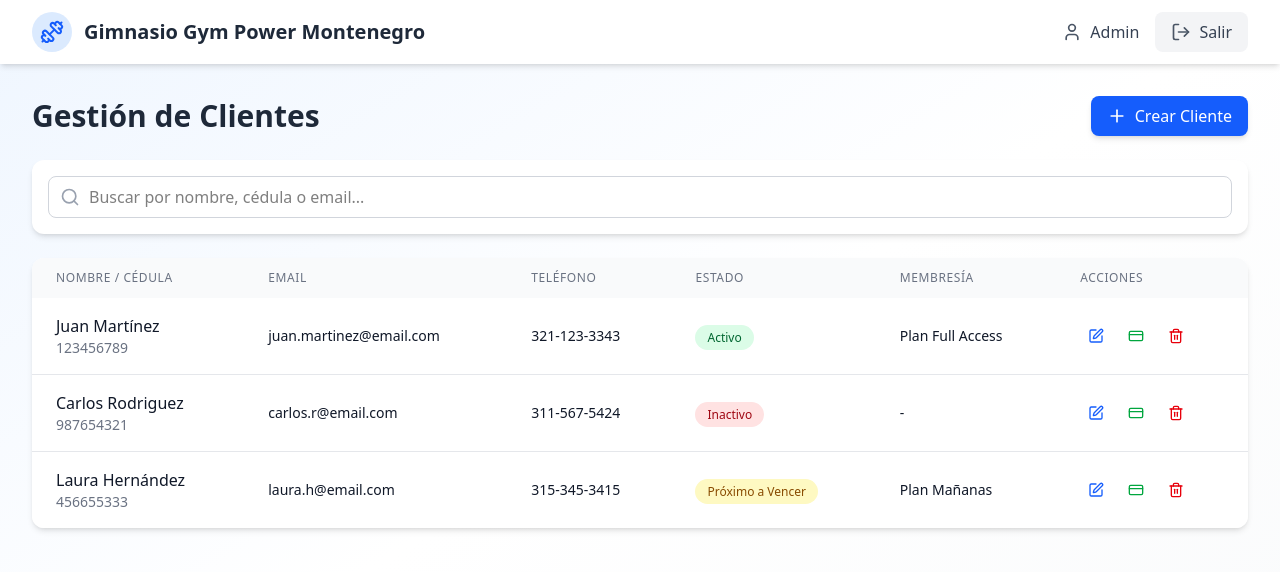
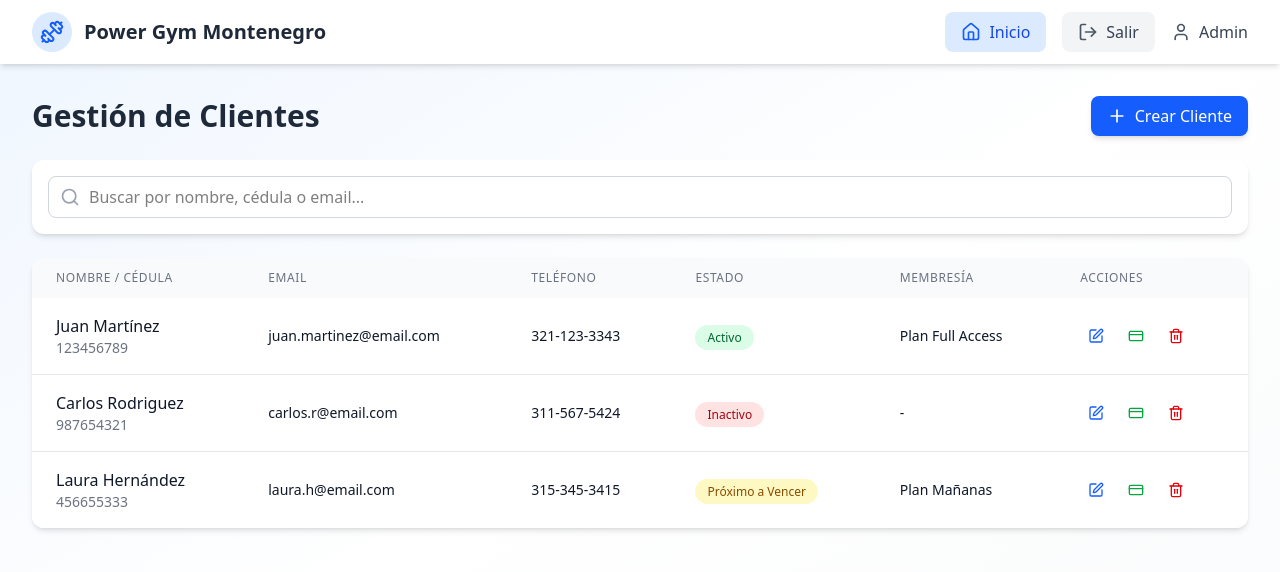
Before and after one commit to clpp-dev/power-gym-montenegro, a React (Vite) app: page /clientes in a window 1280 px wide. Shown: the top 572 px of the page. Built offline with nearby package versions, Linux system fonts and the light colour scheme; sample sign-in values are in the browser's storage.

Commit message:
feat: Remove Dockerfile and .dockerignore; update Header and Modal components for improved navigation and styling

```diff
--- a/src/components/Header.jsx
+++ b/src/components/Header.jsx
@@ -1,6 +1,6 @@
 import { useNavigate } from 'react-router-dom';
 import { useAuth } from '../context/AuthContext';
-import { Dumbbell, User, LogOut } from 'lucide-react';
+import { Dumbbell, User, LogOut, Home } from 'lucide-react';
 
 const Header = () => {
   const { user, logout } = useAuth();
@@ -11,31 +11,47 @@ const Header = () => {
     navigate('/login');
   };
 
+  const handleHome = () => {
+    navigate('/dashboard');
+  };
+
   return (
     <header className="bg-white shadow-md">
       <div className="max-w-7xl mx-auto px-4 sm:px-6 lg:px-8">
         <div className="flex justify-between items-center h-16">
-          <div className="flex items-center space-x-3">
+          <div
+            className="flex items-center space-x-3 cursor-pointer hover:opacity-80 transition-opacity"
+            onClick={handleHome}
+          >
             <div className="bg-blue-100 p-2 rounded-full">
               <Dumbbell className="h-6 w-6 text-blue-600" />
             </div>
-            <h1 className="text-xl font-bold text-gray-800">
-              Gimnasio Gym Power Montenegro
+            <h1 className="hidden md:flex text-xl font-bold text-gray-800">
+              Power Gym Montenegro
             </h1>
           </div>
 
           <div className="flex items-center space-x-4">
+            <button
+              onClick={handleHome}
+              className="flex items-center space-x-2 px-4 py-2 bg-blue-100 hover:bg-blue-200 rounded-lg transition-colors cursor-pointer"
+              title="Ir al inicio"
+            >
+              <Home className="h-5 w-5 text-blue-600" />
+              <span className="hidden sm:inline text-blue-700 font-medium">Inicio</span>
+            </button>
+
+            <button
+              onClick={handleLogout}
+              className="flex items-center space-x-2 px-4 py-2 bg-gray-100 hover:bg-gray-200 rounded-lg transition-colors cursor-pointer"
+            >
+              <LogOut className="h-5 w-5 text-gray-600" />
+              <span className="text-gray-700">Salir</span>
+            </button>
             <div className="flex items-center space-x-2">
               <User className="h-5 w-5 text-gray-600" />
               <span className="text-gray-700 font-medium">{user?.nombre || 'Admin'}</span>
             </div>
-            <button
-              onClick={handleLogout}
-              className="flex items-center space-x-2 px-4 py-2 bg-gray-100 hover:bg-gray-200 rounded-lg transition-colors"
-            >
-              <LogOut className="h-5 w-5 text-gray-600" />
-              <span className="text-gray-700">Salir</span>
-            </button>
           </div>
         </div>
       </div>
--- a/src/components/Modal.jsx
+++ b/src/components/Modal.jsx
@@ -7,7 +7,7 @@ const Modal = ({ isOpen, onClose, title, children }) => {
     <div className="fixed inset-0 z-50 flex items-center justify-center">
       {/* Overlay */}
       <div
-        className="absolute inset-0 bg-black bg-opacity-50"
+        className="absolute inset-0 bg-[#00000041] bg-opacity-50"
         onClick={onClose}
       />
 
```
Also changed, not shown: 2 other files (tests, documents, lock files or other folders).
